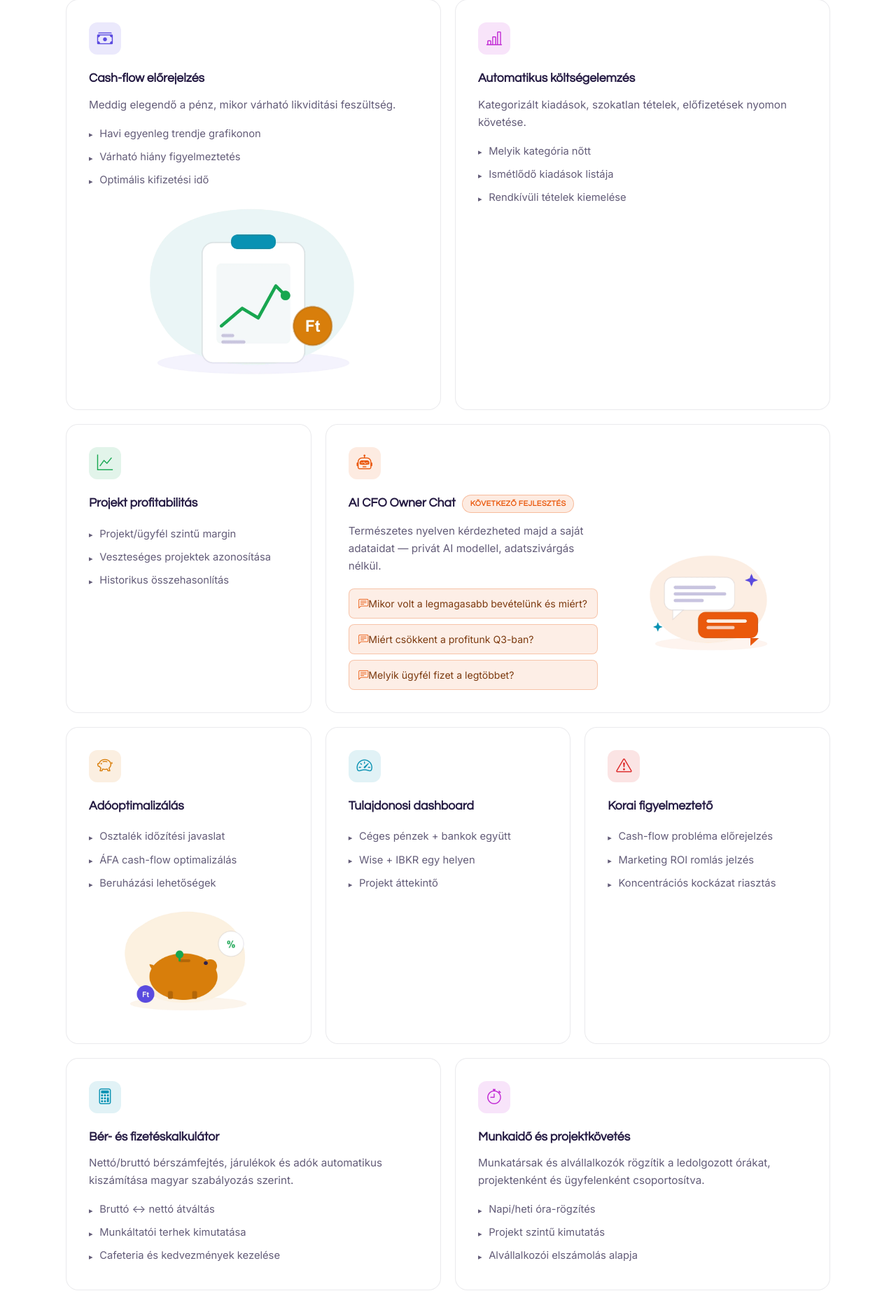
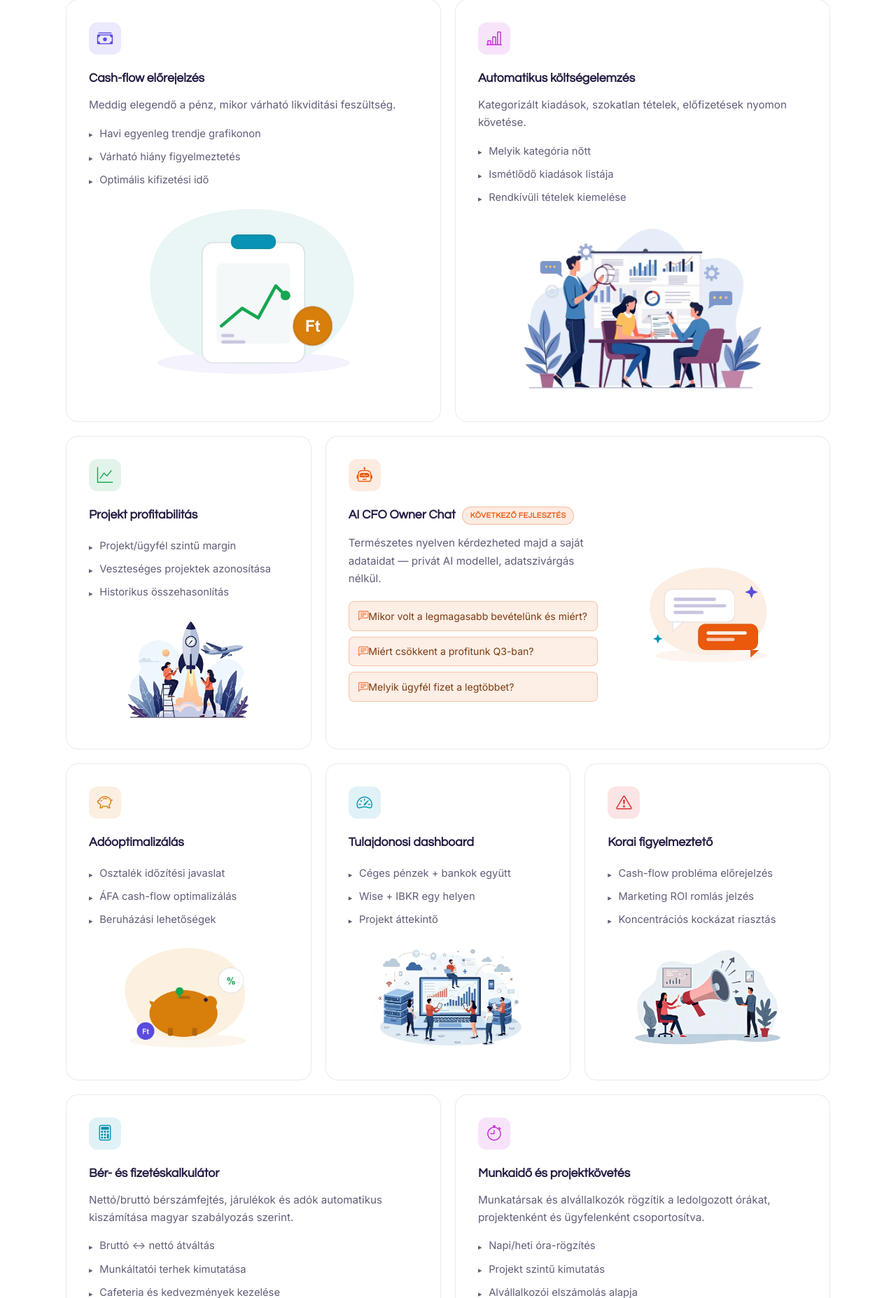
Before and after one commit to graphtrek/tiro, a Python web app: template vision/src/vision/templates/pitch.html in a window 1280 px wide. Shown: the part 2519-4374 px from the top of the page at 70% size. Run offline with Jinja, Linux system fonts and the light colour scheme; the template is opened without the code that fills it, so the values that code supplies are empty.

```diff
--- a/vision/src/vision/templates/pitch.html
+++ b/vision/src/vision/templates/pitch.html
@@ -548,6 +548,9 @@
           <li>Ismétlődő kiadások listája</li>
           <li>Rendkívüli tételek kiemelése</li>
         </ul>
+        <div class="bc-illustration">
+          <img src="/static/images/illustrations/feature-expenses.webp" alt="Automatikus költségelemzés illusztráció" loading="lazy">
+        </div>
       </div>
 
       <div class="bento-card bc-4">
@@ -558,6 +561,9 @@
           <li>Veszteséges projektek azonosítása</li>
           <li>Historikus összehasonlítás</li>
         </ul>
+        <div class="bc-illustration">
+          <img src="/static/images/illustrations/feature-profitability.webp" alt="Projekt profitabilitás illusztráció" loading="lazy">
+        </div>
       </div>
 
       <div class="bento-card bc-8">
@@ -604,6 +610,9 @@
           <li>Wise + IBKR egy helyen</li>
           <li>Projekt áttekintő</li>
         </ul>
+        <div class="bc-illustration">
+          <img src="/static/images/illustrations/feature-dashboard.webp" alt="Tulajdonosi dashboard illusztráció" loading="lazy">
+        </div>
       </div>
 
       <div class="bento-card bc-4">
@@ -614,6 +623,9 @@
           <li>Marketing ROI romlás jelzés</li>
           <li>Koncentrációs kockázat riasztás</li>
         </ul>
+        <div class="bc-illustration">
+          <img src="/static/images/illustrations/feature-alerts.webp" alt="Korai figyelmeztető illusztráció" loading="lazy">
+        </div>
       </div>
 
       <div class="bento-card bc-6">
@@ -636,6 +648,9 @@
           <li>Projekt szintű kimutatás</li>
           <li>Alvállalkozói elszámolás alapja</li>
         </ul>
+        <div class="bc-illustration">
+          <img src="/static/images/illustrations/feature-timetrack.webp" alt="Munkaidő és projektkövetés illusztráció" loading="lazy">
+        </div>
       </div>
 
     </div>
```
Also changed, not shown: vision/src/vision/static/images/illustrations/feature-alerts.webp (added), vision/src/vision/static/images/illustrations/feature-dashboard.webp (added), vision/src/vision/static/images/illustrations/feature-expenses.webp (added), vision/src/vision/static/images/illustrations/feature-profitability.webp (added), vision/src/vision/static/images/illustrations/feature-timetrack.webp (added).
